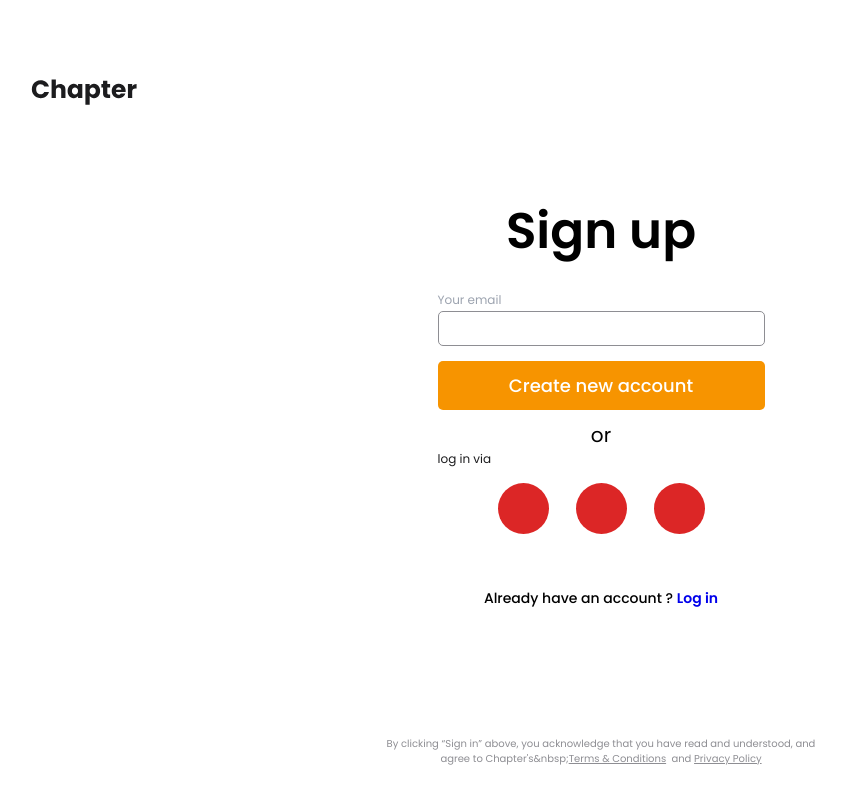
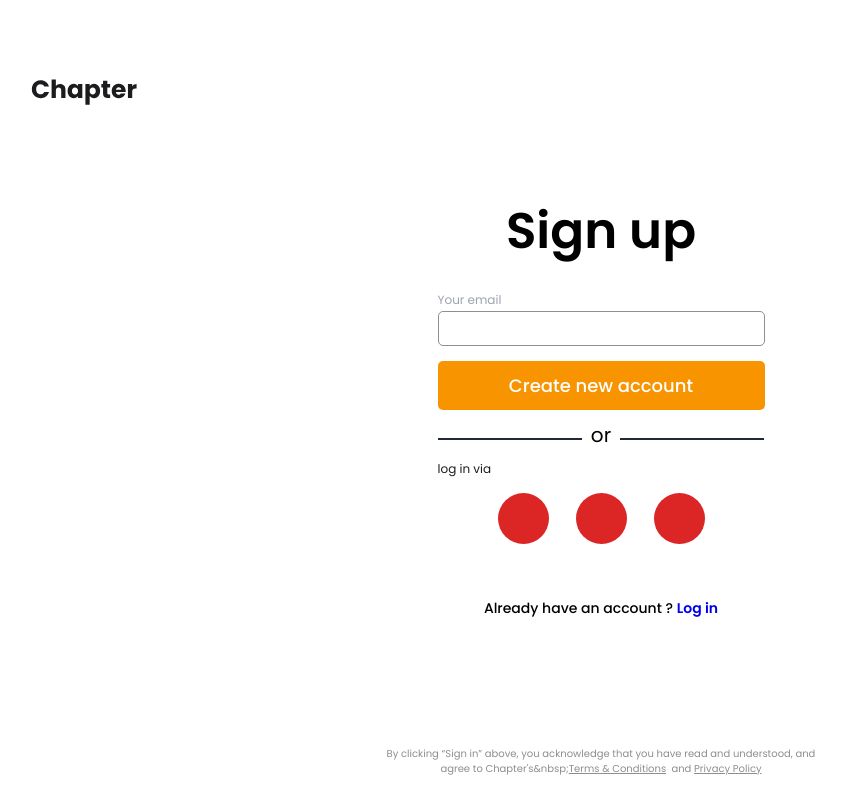
Before and after one commit to ArtemBohak/Chapter, a React (Vite) app: page /register in a window 1280 px wide. Shown: the whole page, without its empty margins (39-885 px from the left). Built offline with nearby package versions, Linux system fonts and the light colour scheme.

Commit message:
edit delimiter tags

```diff
--- a/src/components/Delimiter/Delimiter.tsx
+++ b/src/components/Delimiter/Delimiter.tsx
@@ -2,9 +2,9 @@ import styles from "./Delimiter.module.scss";
 
 const Delimiter = () => {
   return (
-    <div className={styles["loginPage_delimiter"]}>
+    <div className={styles["authPage_delimiter"]}>
       <div className={styles["delimiter-line"]}></div>
-      <div className="text-[20px]">or</div>
+      <p className="text-[20px]">or</p>
       <div className={styles["delimiter-line"]}></div>
     </div>
   );
```
